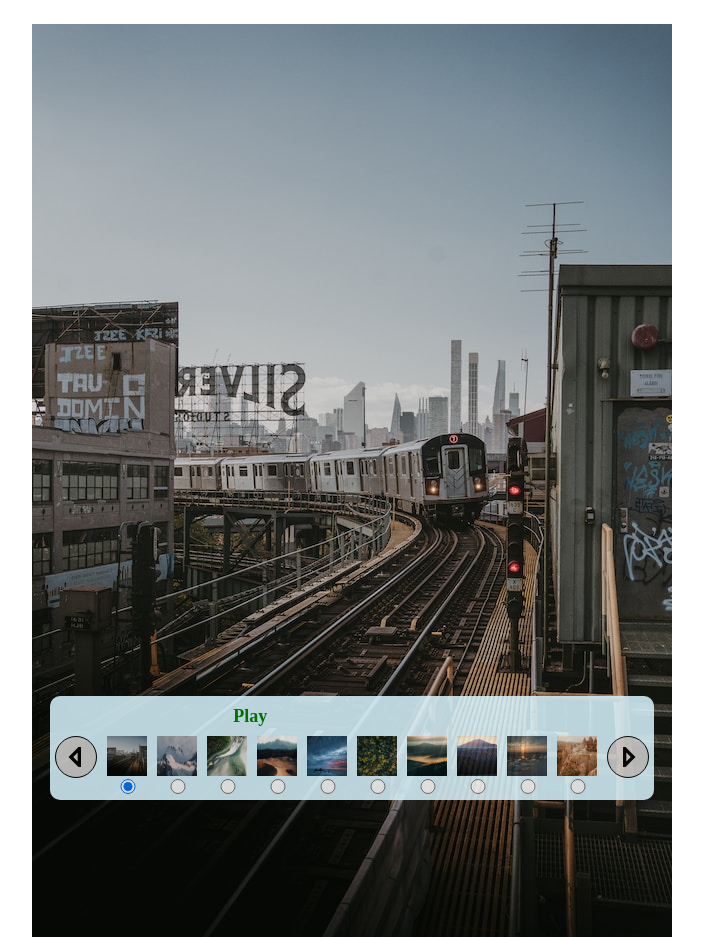
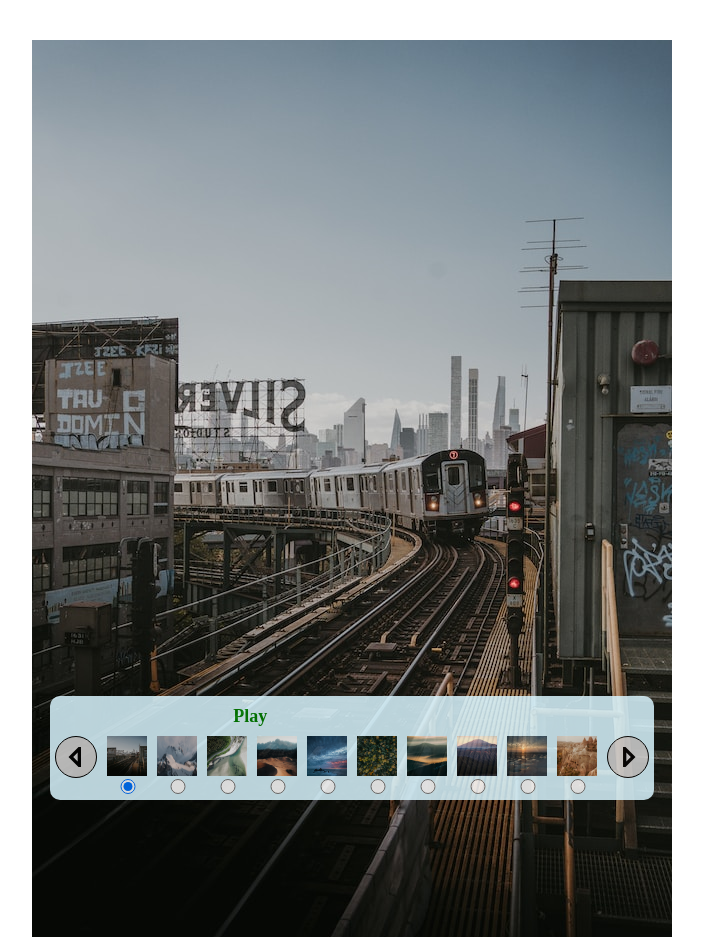
Before and after one commit to prymytyve/slideshow, a website built with webpack: page dist/index.html in a window 1280 px wide. Shown: the top 937 px of the page, without its empty margins (288-991 px from the left). Built offline with Linux system fonts and the light colour scheme.

Commit message:
Change imagebox's padding

```diff
--- a/src/style.css
+++ b/src/style.css
@@ -21,7 +21,7 @@ body {
 }
 
 .imageBox{
-  padding-top: 3vh;
+  padding-top: 5vh;
   display: flex;
   width: 100%;
 }
```
Also changed, not shown: dist/main.js.
